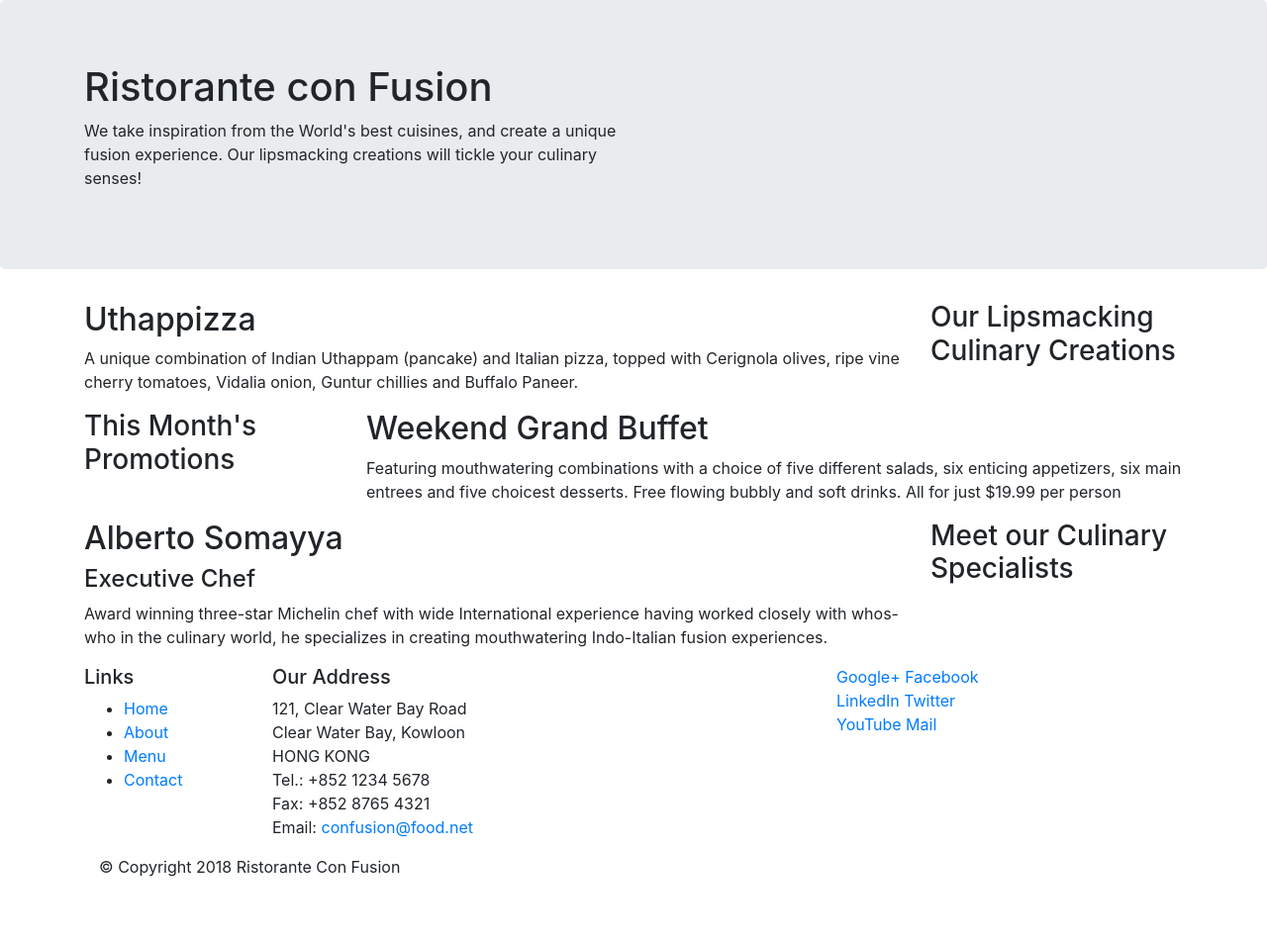
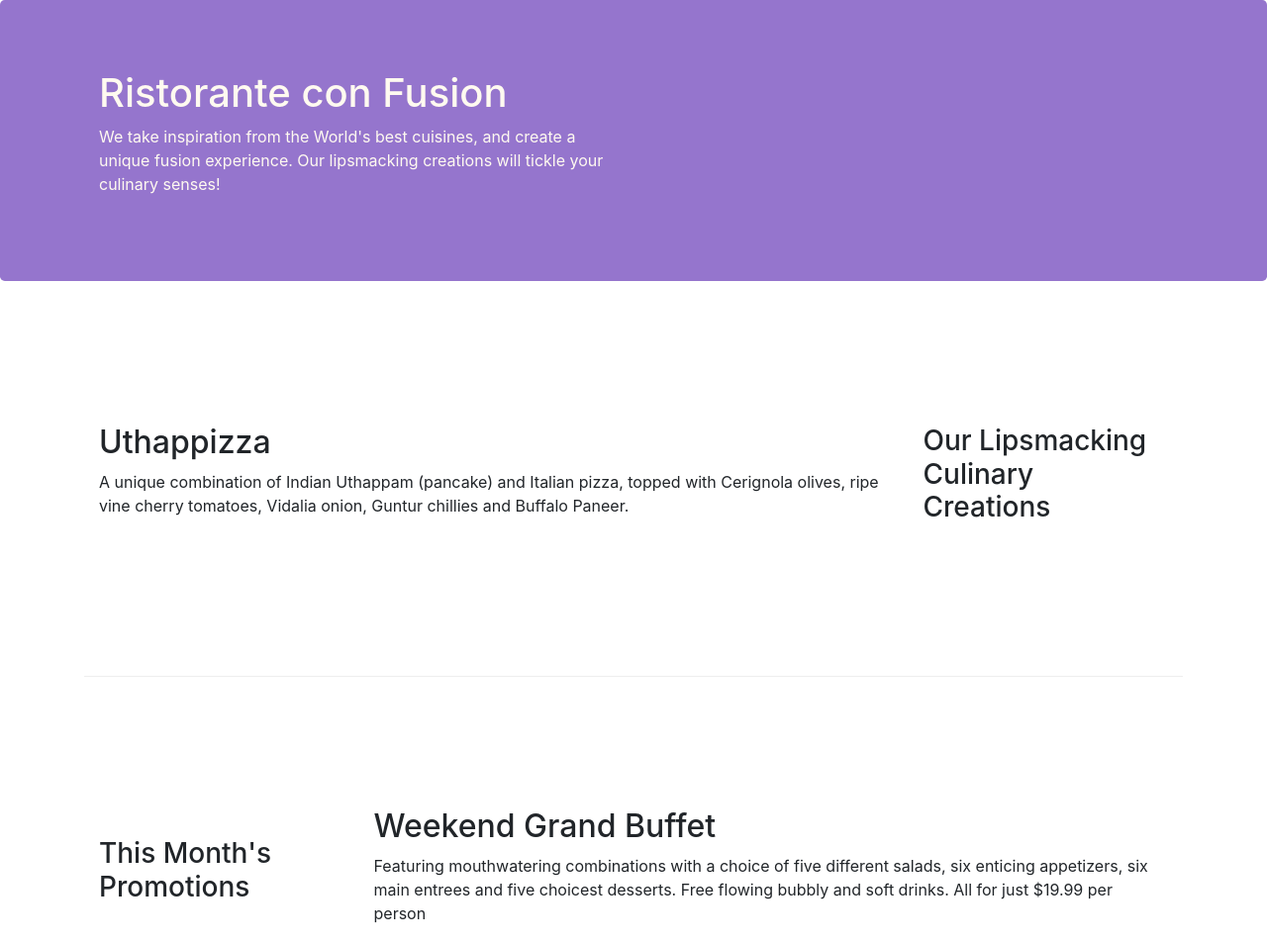
Before and after one commit to stella-pliatsiou/boostrap, a website: page conFusion/index.html in a window 1280 px wide. Shown: the top 954 px of the page at 99% size. Before the commit the page ends 904 px from the top, so only its background shows below. Drawn offline with nearby package versions, Linux system fonts and the light colour scheme.

Commit message:
Bootstrap Grid Part 2

```diff
--- a/conFusion/index.html
+++ b/conFusion/index.html
@@ -10,6 +10,7 @@
 
         <!-- Bootstrap CSS -->
         <link rel="stylesheet" href="node_modules/bootstrap/dist/css/bootstrap.min.css">
+        <link href="styles.css" rel="stylesheet">
         <!-- jQuery first, then Popper.js, then Bootstrap JS. -->
     <script src="node_modules/jquery/dist/jquery.slim.min.js"></script>
     <script src="node_modules/popper.js/dist/umd/popper.min.js"></script>
@@ -20,7 +21,7 @@
 
     <header class="jumbotron">
         <div class="container">
-            <div class="row">
+            <div class="row row-header">
                 <div class="col-12 col-sm-6">
                     <h1>Ristorante con Fusion</h1>
                     <p>We take inspiration from the World's best cuisines, and create a unique fusion experience. Our lipsmacking creations will tickle your culinary senses!</p>
@@ -32,7 +33,7 @@
     </header>
 
     <div class="container">
-        <div class="row">
+        <div class="row row-content align-items-center">
             <div class="col-12 col-sm-4 order-sm-last col-md-3">
                 <h3>Our Lipsmacking Culinary Creations</h3>
             </div>
@@ -43,7 +44,7 @@
         </div>
 
 
-        <div  class="row">
+        <div  class="row row-content align-items-center">
             <div class="col-12 col-sm-4 col-md-3">
                 <h3>This Month's Promotions</h3>
             </div>
@@ -53,7 +54,7 @@
             </div>
         </div>
 
-        <div class="row">
+        <div class="row row-content align-items-center">
             <div class="col-12 col-sm-4 order-sm-last col-md-3">
                 <h3>Meet our Culinary Specialists</h3>
             </div>
@@ -66,19 +67,19 @@
         </div>
     </div>
 
-    <footer>
+    <footer class="footer">
         <div class="container">
             <div class="row">
-                <div class="col-4 col-sm-2">
+                <div class="col-12 offset-1 col-sm-2">
                     <h5>Links</h5>
-                    <ul>
+                    <ul class="list-unstyled">
                         <li><a href="#">Home</a></li>
                         <li><a href="#">About</a></li>
                         <li><a href="#">Menu</a></li>
                         <li><a href="#">Contact</a></li>
                     </ul>
                 </div>
-                <div class="col-7 col-sm-5">
+                <div class="col-12 col-sm-5">
                     <h5>Our Address</h5>
                     <address>
 		              121, Clear Water Bay Road<br>
@@ -89,8 +90,7 @@
 		              Email: <a href="mailto:confusion@food.net">confusion@food.net</a>
 		           </address>
                 </div>
-                <div class="col-4 offset-1 col-sm-2">
-                    <div>
+                <div class="col-12 col-sm-4 align-self-center">
                         <a href="http://google.com/+">Google+</a>
                         <a href="http://www.facebook.com/profile.php?id=">Facebook</a>
                         <a href="http://www.linkedin.com/in/">LinkedIn</a>
@@ -101,7 +101,8 @@
                 </div>
            </div>
            <div>
-            <div class="col-auto">
+            <div class="row justify-content-center">
+                <div class="col-auto">
                     <p>© Copyright 2018 Ristorante Con Fusion</p>
                 </div>
            </div>
--- /dev/null
+++ b/conFusion/styles.css
@@ -0,0 +1,30 @@
+.row-header{
+    margin:0px auto;
+    padding:0px;
+}
+
+.row-content {
+    margin:0px auto;
+    padding: 50px 0px 50px 0px;
+    border-bottom: 1px ridge;
+    min-height:400px;
+}
+
+.footer{
+    background-color: #D1C4E9;
+    margin:0px auto;
+    padding: 20px 0px 20px 0px;
+}
+
+.jumbotron {
+    padding:70px 30px 70px 30px;
+    margin:0px auto;
+    background: #9575CD;
+    color:floralwhite;
+}
+
+address{
+    font-size:80%;
+    margin:0px;
+    color:#0f0f0f;
+}
```
